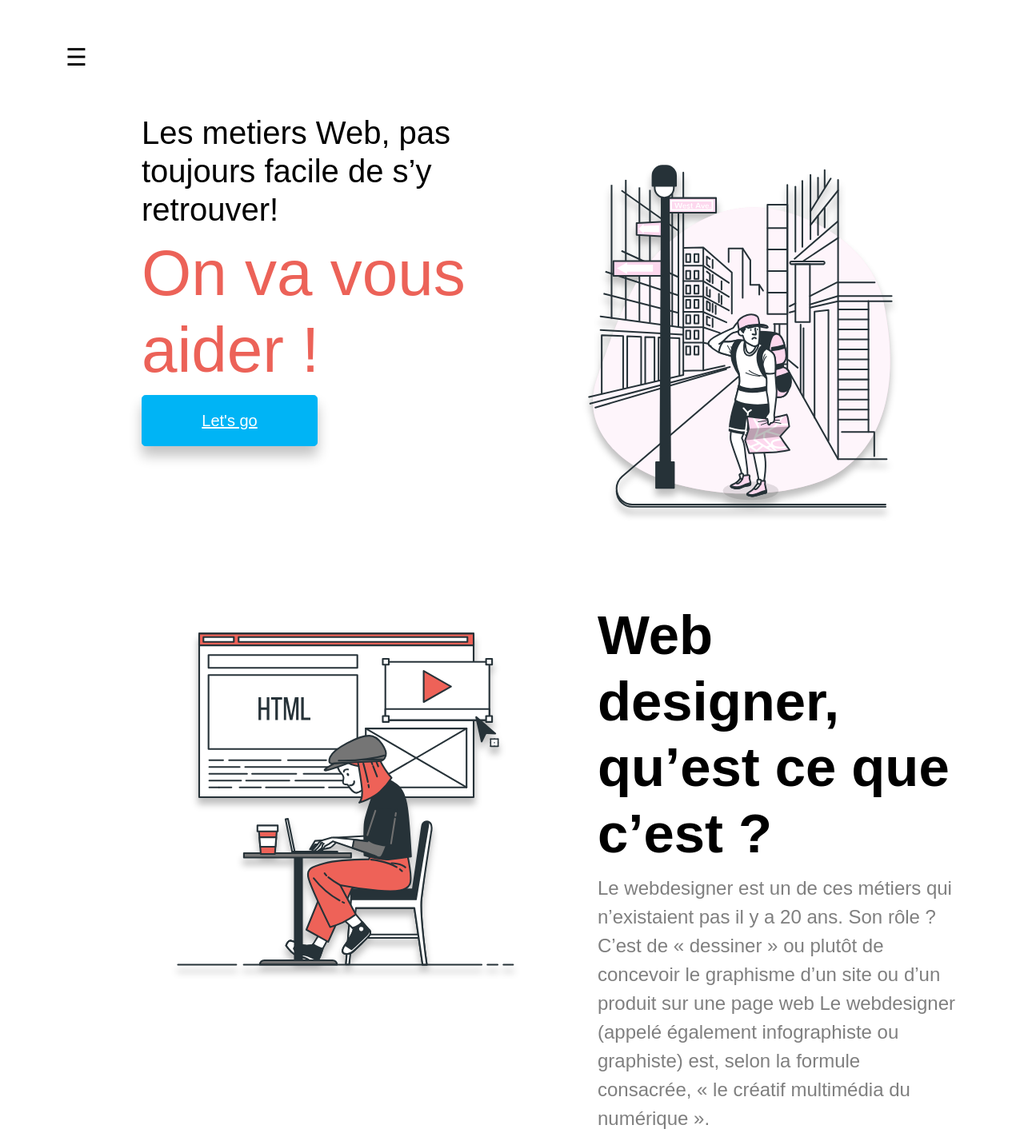
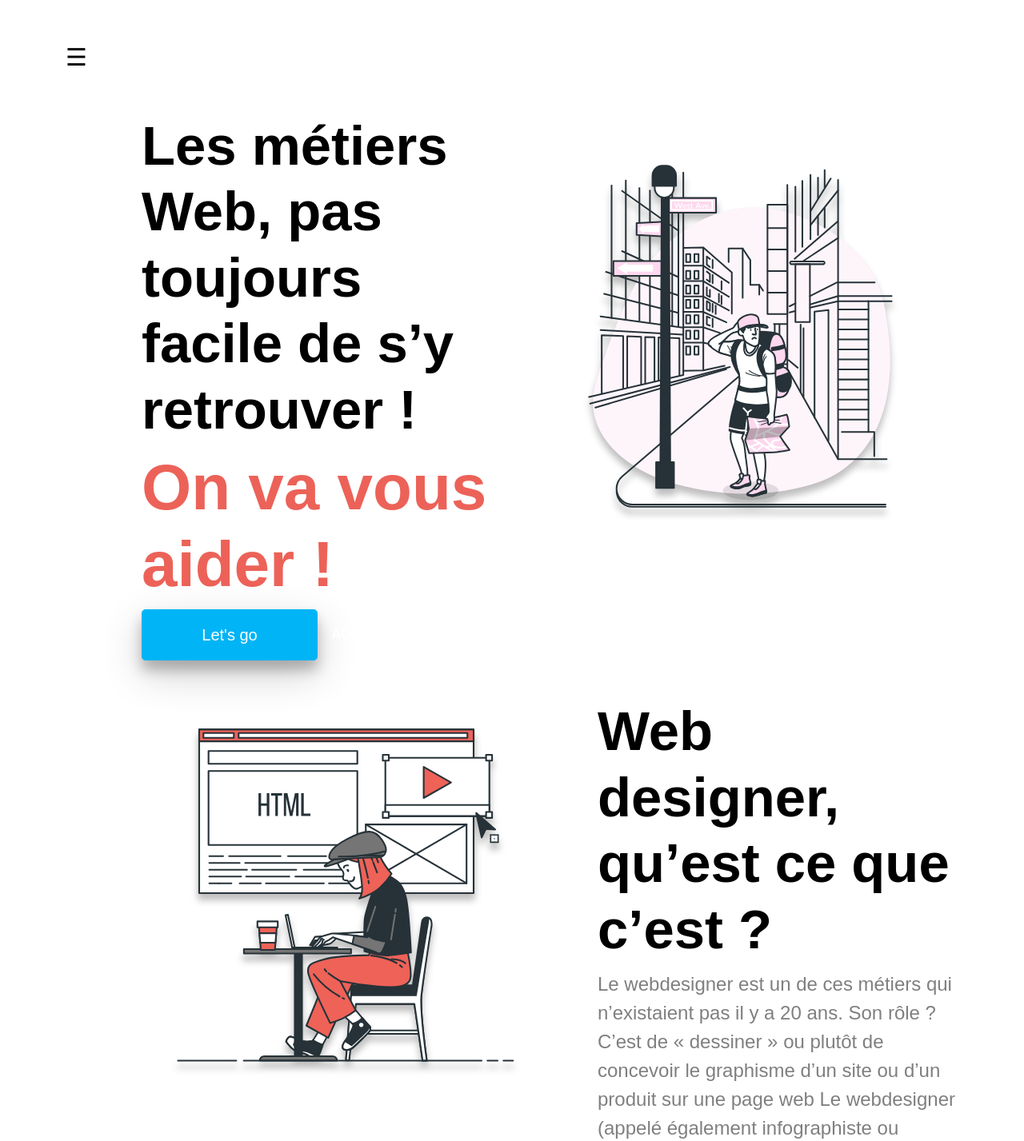
Before and after one commit to Fire-Owl/chloe-nathan, a PHP site: page /pages/ in a window 1280 px wide. Shown: the part 201-1628 px from the top of the page at 80% size. Run offline with PHP 8.4, Linux system fonts and the light colour scheme; some libraries are stand-ins or nearby versions.

Commit message:
corrections

```diff
--- a/assets/styles/main.css
+++ b/assets/styles/main.css
@@ -15,12 +15,12 @@ body {
     color:#EC6258;
     font-size: 5rem;
 }
-.logoipsum-btn-purple{
+.logoipsum-btn-purple, .logoipsum-btn-purple:hover{
     background-color: #00B4F5;
     color:white;
     border-color: #00B4F5;
     width: 220px;
-    box-shadow: 0 12px 16px 0 rgba(0,0,0,0.24)
+    box-shadow: 0 12px 16px 0 rgba(0,0,0,0.24), 0 17px 50px 0 rgba(0,0,0,0.19);
 }
 
 .text1{
@@ -47,9 +47,7 @@ body {
 .coeurwebtitle{
     font-size: 4.3rem;
 }
-.nav-link3{
-    color: white;
-}
+
 
 .container3{
     text-align: center;
@@ -68,11 +66,3 @@ body {
     list-style-position: inside;
     color: white;
     }
-
-/*contact*/
-.nav-link2{
-color: black;
-}
-.nav-link2:hover{
-    color:#00B4F5 ;
-}
--- a/pages/index.php
+++ b/pages/index.php
@@ -42,13 +42,11 @@ window.location = "https://www.youtube.com/watch?v=dQw4w9WgXcQ";
 <div class="row pt-5">
 
 <div class="col-md-5 col-sm-12 order-md-1 order-sm-2">
-    <h1 class="Coeurwebtitle">
-    Les metiers Web, pas toujours facile de s’y retrouver!
-    </h1>
-    <h1 class="text">
-    On va vous aider !
-    </h1>
-    <button type="button" class="btn logoipsum-btn-purple btn-lg pb-3 pt-3"><a class="nav-link3" href="error-404.php">Let's go</button></a>
+  <h1 class="coeurwebtitle fw-bolder">Les métiers Web, pas toujours facile de s’y retrouver !</h1>
+  <h2 class="text fw-bold">On va vous aider !</h2>
+  <a href="web-designer.php" id="pages"><button type="button" class="btn logoipsum-btn-purple btn-lg pb-3 pt-3">Let's go</button></a>
+
+  <a class="btn fw-bold text-white text-center" id="btn-error" href="index.php" role="button">ACCUEIL</a>
 </div>
 <div class="col-md-1 col-sm-0"></div>
 <div class="col-md-6 col-sm-12 order-md-2 order-sm-1">
```
Also changed, not shown: pages/contacts.php (+6 -6 lines).
